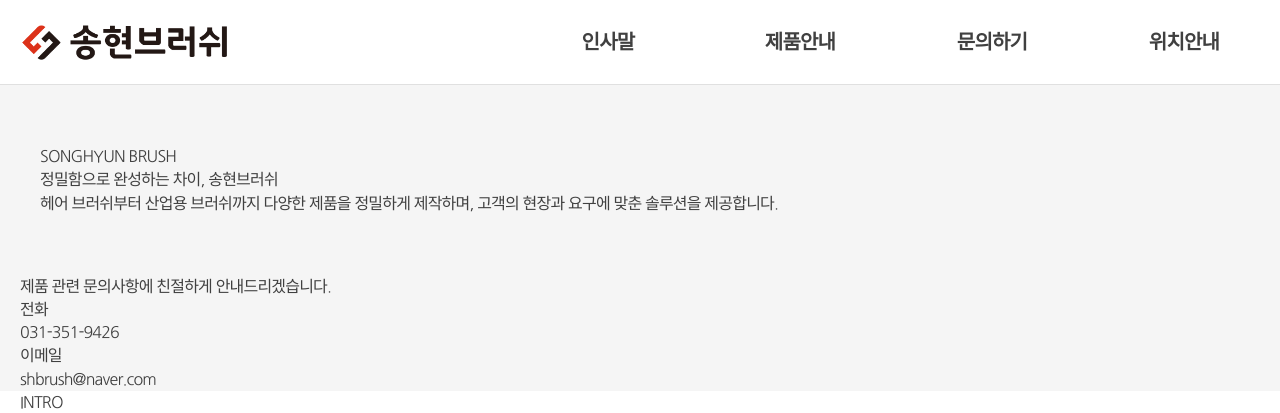
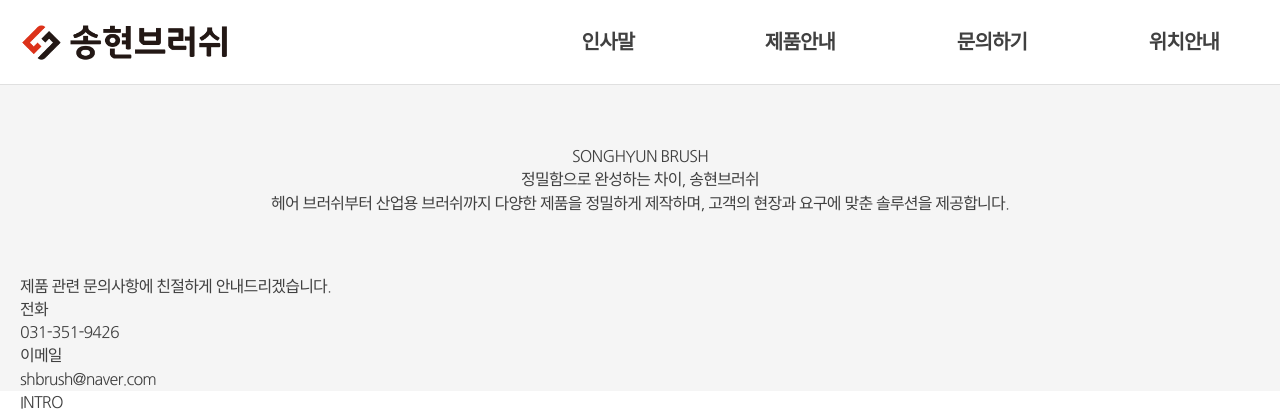
Before and after one commit to shbrush/shbrush, a PHP site: page / in a window 1280 px wide. Shown: the top 413 px of the page. Run offline with PHP 8.4, Linux system fonts and the light colour scheme; some libraries are stand-ins or nearby versions.

Commit message:
layout.css 업데이트

```diff
--- a/css/layout.css
+++ b/css/layout.css
@@ -25,7 +25,7 @@
 
 /*main*/
 section.main {background:#f5f5f5; display:flex; align-items:center; justify-content:center; flex-wrap:wrap;}
-section.main .txt {padding:60px 20px; width:100%;}
+section.main .txt {padding:60px 0; width:100%; text-align:center;}
 section.main .info {width:100%;}
 
 
```
